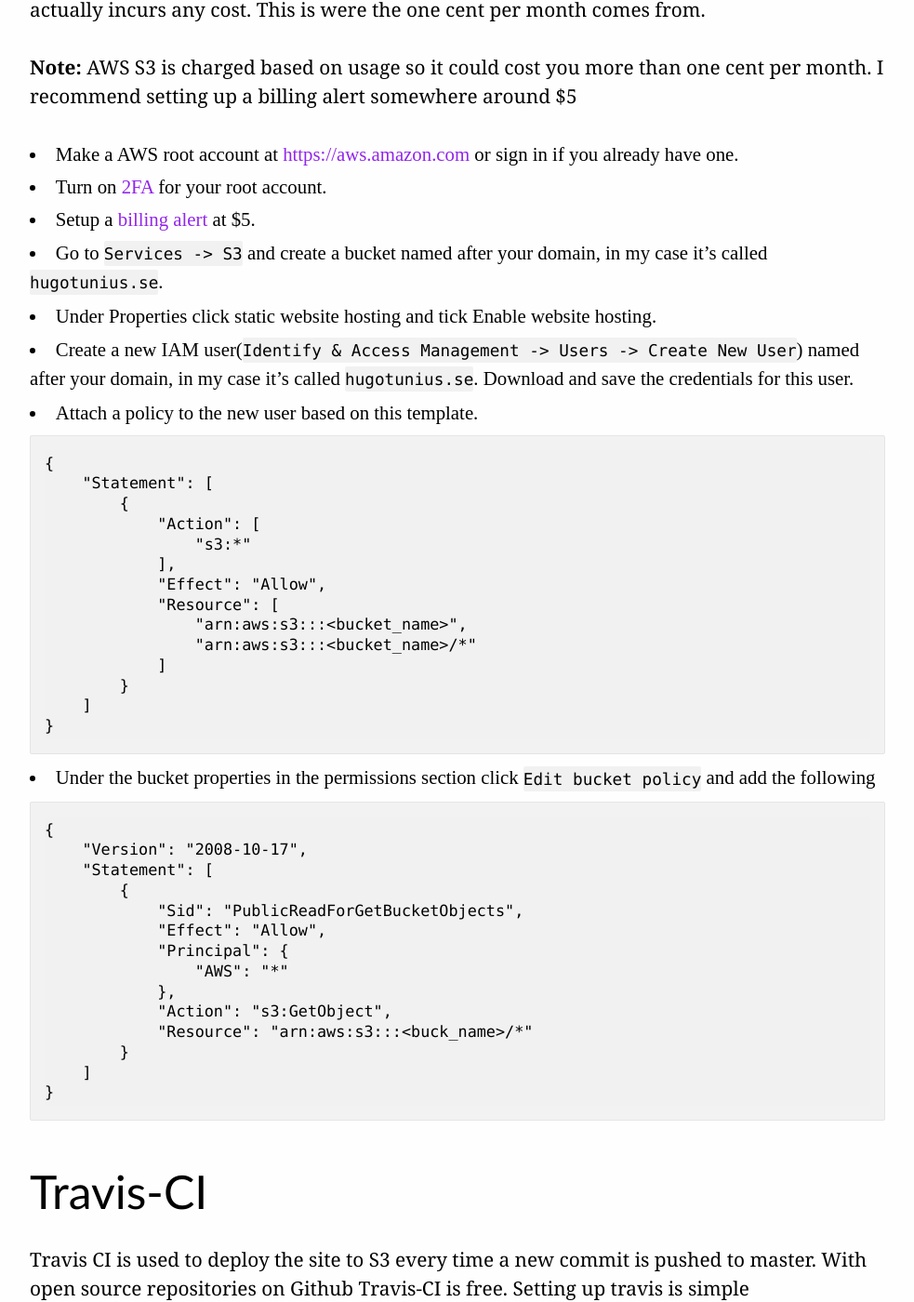
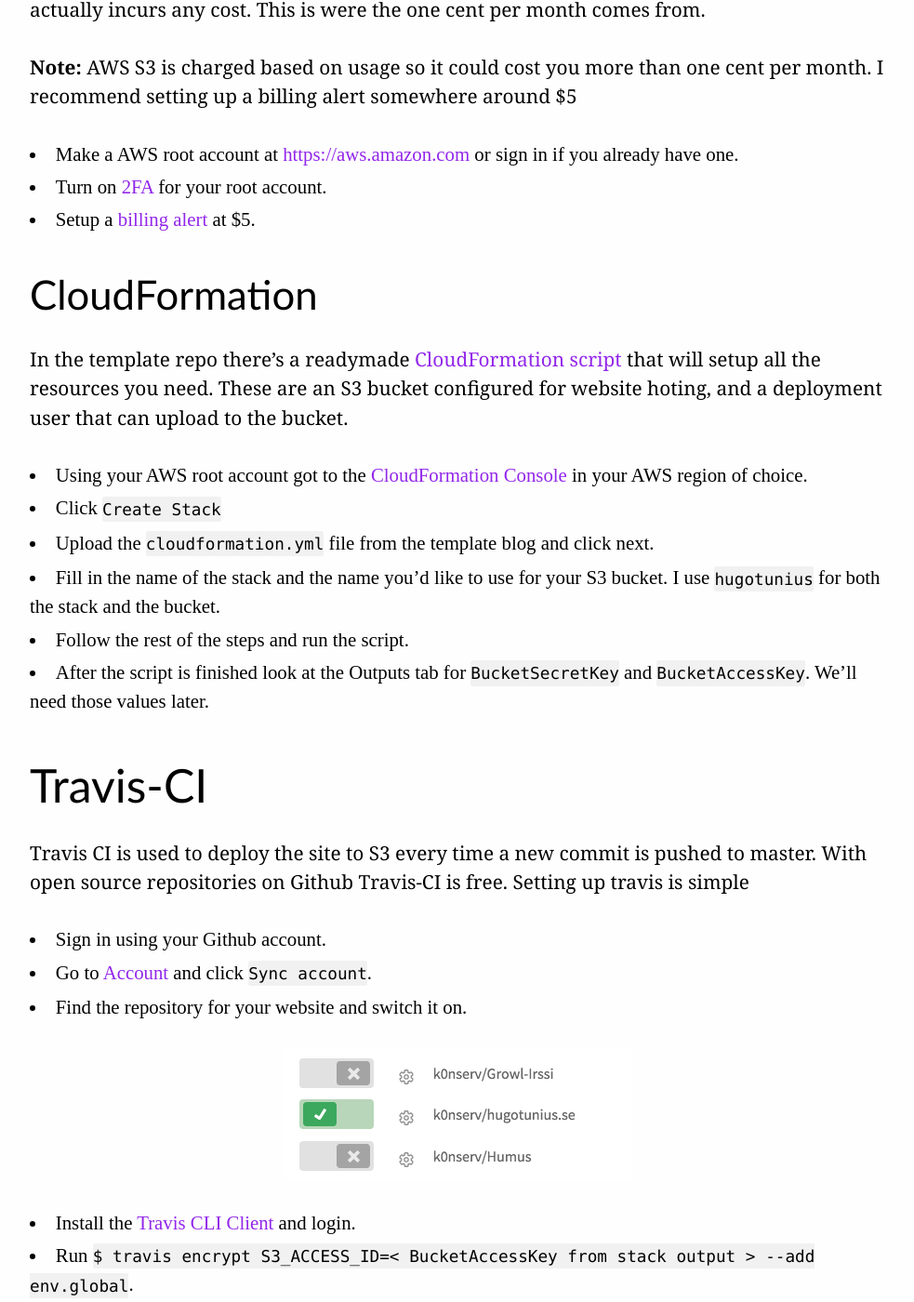
Before and after one commit to k0nserv/hugotunius.se, a Jekyll site: the page built from _posts/2016-01-10-the-one-cent-blog.md, in a window 1280 px wide and 1400 px high, scrolled down 2123 px. Shown: the whole window at 93% size, without its empty margins (148-1131 px from the left). Built offline with Jekyll 4.4.1, drawn with Linux system fonts in a browser that asks for light colours; some of the changed text lies outside the part shown.

Commit message:
Update one-cent-blog to use CF

```diff
--- a/_posts/2016-01-10-the-one-cent-blog.md
+++ b/_posts/2016-01-10-the-one-cent-blog.md
@@ -23,7 +23,7 @@
 
 ## Github
 
-This blog is hosted on [Github][github_hugotunius_se] for free because it's open source. I've created a template blog based on this one which can be forked and modified to create your own. It's available [here](https://github.com/k0nserv/one-cent-blog/tree/S3). The template features some basic CSS and [AMP](https://www.ampproject.org) support. I am by no means a CSS genius, but the provided template is responsive, lightweight and clean. After forking the template there are some steps to set up Jekyll.
+This blog is hosted on [Github][github_hugotunius_se] for free because it's open source. I've created a template blog based on this one which can be forked and modified to create your own. It's available [here](https://github.com/k0nserv/one-cent-blog). The template features some basic CSS and [AMP](https://www.ampproject.org) support. I am by no means a CSS genius, but the provided template is responsive, lightweight and clean. After forking the template there are some steps to set up Jekyll.
 
 * Run `bundle install`.
 * Copy the `_config.yml.sample` file to `_config.yml` and open it in your favourite text editor.
@@ -36,7 +36,7 @@
 
 The next step is getting your site up on S3
 
-## S3
+## AWS
 
 [S3][aws_s3] is a file storage solution by [AWS(Amazon Web Services)](https://aws.amazon.com/). It's the only part of this setup that actually incurs any cost. This is were the one cent per month comes from.
 
@@ -45,45 +45,17 @@
 + Make a AWS root account at [https://aws.amazon.com](https://aws.amazon.com/) or sign in if you already have one.
 + Turn on [2FA](https://docs.aws.amazon.com/IAM/latest/UserGuide/id_credentials_mfa.html) for your root account.
 + Setup a [billing alert](https://docs.aws.amazon.com/awsaccountbilling/latest/aboutv2/billing-what-is.html) at $5.
-+ Go to `Services -> S3` and create a bucket named after your domain, in my case it's called `hugotunius.se`.
-+ Under Properties click static website hosting and tick Enable website hosting.
-+ Create a new IAM user(`Identify & Access Management -> Users -> Create New User`) named after your domain, in my case it's called `hugotunius.se`. Download and save the credentials for this user.
-+ Attach a policy to the new user based on this template.
 
-{% highlight text line %}
-{
-    "Statement": [
-        {
-            "Action": [
-                "s3:*"
-            ],
-            "Effect": "Allow",
-            "Resource": [
-                "arn:aws:s3:::<bucket_name>",
-                "arn:aws:s3:::<bucket_name>/*"
-            ]
-        }
-    ]
-}
-{% endhighlight %}
-+ Under the bucket properties in the permissions section click `Edit bucket policy` and add the following
+### CloudFormation
 
-{% highlight text line %}
-{
-    "Version": "2008-10-17",
-    "Statement": [
-        {
-            "Sid": "PublicReadForGetBucketObjects",
-            "Effect": "Allow",
-            "Principal": {
-                "AWS": "*"
-            },
-            "Action": "s3:GetObject",
-            "Resource": "arn:aws:s3:::<buck_name>/*"
-        }
-    ]
-}
-{% endhighlight %}
+In the template repo there's a readymade [CloudFormation script](https://aws.amazon.com/cloudformation/) that will setup all the resources you need. These are an S3 bucket configured for website hoting, and a deployment user that can upload to the bucket.
+
++ Using your AWS root account got to the [CloudFormation Console](https://console.aws.amazon.com/cloudformation/home) in your AWS region of choice.
++ Click `Create Stack`
++ Upload the `cloudformation.yml` file from the template blog and click next.
++ Fill in the name of the stack and the name you'd like to use for your S3 bucket. I use `hugotunius` for both the stack and the bucket.
++ Follow the rest of the steps and run the script.
++ After the script is finished look at the Outputs tab for `BucketSecretKey` and `BucketAccessKey`. We'll need those values later.
 
 ## Travis-CI
 
@@ -96,16 +68,16 @@
 ![]({{ 'img/one-cent-blog/travis-ci-repo-list.png' | asset_url }})
 
 + Install the [Travis CLI Client](https://github.com/travis-ci/travis.rb) and login.
-+ Run `$ travis encrypt S3_ACCESS_ID=<value_from_downloaded_s3_credentials> --add env.global`.
-+ Run `$ travis encrypt S3_ACCESS_SECRET=<value_from_downloaded_s3_credentials> --add env.global`.
++ Run `$ travis encrypt S3_ACCESS_ID=< BucketAccessKey from stack output > --add env.global`.
++ Run `$ travis encrypt S3_ACCESS_SECRET=< BucketSecretKey from stack output > --add env.global`.
 + Update `s3_website.yml` with the real bucket name instead of `<BUCKET_NAME>`.
 + At this point committing and pushing will deploy the site to your s3 bucket.
-+ It will be accessible at `http://<bucket_name>.s3-website-<aws-region>.amazonaws.com/`. Mine is at `hugotunius.se.s3-website-us-east-1.amazonaws.com`.
++ It will be accessible at `http://<bucket_name>.s3-website-<aws-region>.amazonaws.com/`. Mine is at `hugotunius.s3-website-us-east-1.amazonaws.com`.
 
 It's possible to deploy directly from the command line using:
 
 {% highlight bash line %}
-$ S3_ACCESS_ID=<value_from_downloaded_s3_credentials> S3_ACCESS_SECRET=<value_from_downloaded_s3_credentials> bundle exec rake deploy
+$ S3_ACCESS_ID=< BucketAccessKey from stack output > S3_ACCESS_SECRET=< BucketSecretKey from stack output > bundle exec rake deploy
 {% endhighlight %}
 
 Remember to put a space infront of the command to prevent the secret values ending up in your history.
```
Also changed, not shown: other parts of _posts/2016-01-10-the-one-cent-blog.md (+1 -1 lines).
